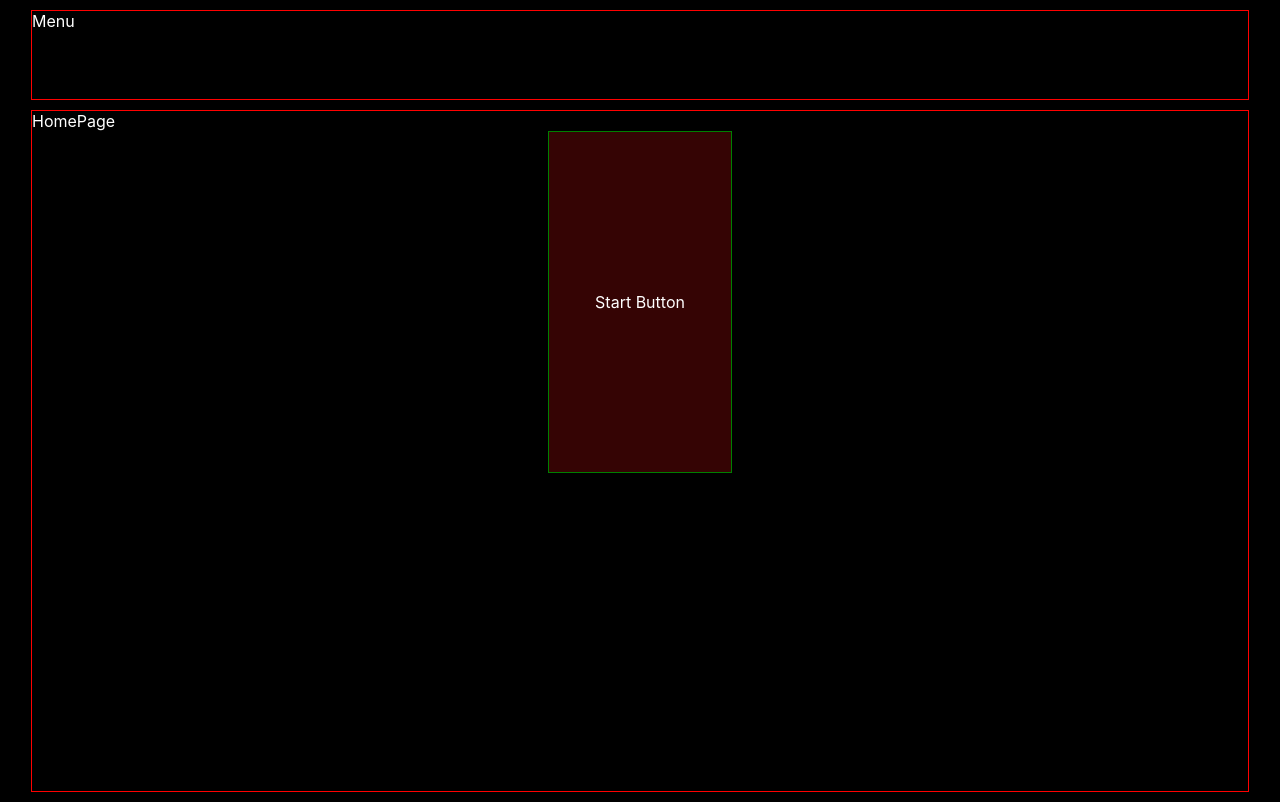
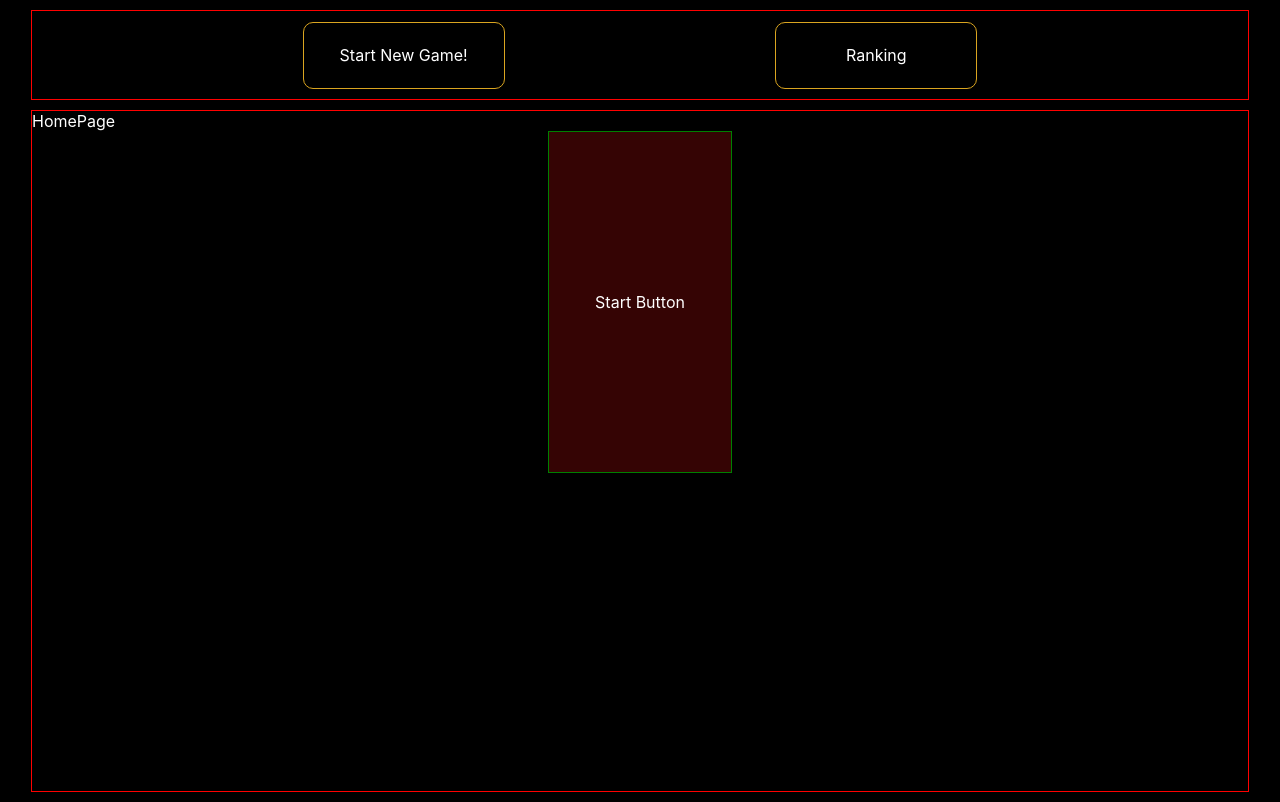
Before and after one commit to Libre255/CardMemories, a React (Create React App) app in the folder app/: page / in a window 1280 px wide. Built offline with nearby package versions, Linux system fonts and the light colour scheme.

Commit message:
feature/2-create-basic-menu-with-Home-And-Ranking v1 finish

```diff
--- a/app/src/components/Menu.tsx
+++ b/app/src/components/Menu.tsx
@@ -1,9 +1,22 @@
 import React from "react";
+import { useNavigate } from "react-router";
 
 const Menu: React.FC = () => {
+  const navigate = useNavigate();
   return (
     <div id="menu" className="testBox">
-      Menu
+      <div
+        onClick={() => {
+          navigate("/");
+          window.location.reload();
+        }}
+        className="testBox menuButtons"
+      >
+        Start New Game!
+      </div>
+      <div onClick={() => navigate("/ranking")} className="testBox menuButtons">
+        Ranking{" "}
+      </div>
     </div>
   );
 };
--- a/app/src/components/gameplayComponents/GamePlay/Card.tsx
+++ b/app/src/components/gameplayComponents/GamePlay/Card.tsx
@@ -15,14 +15,15 @@ const Card: React.FC<Props> = ({ selectedCardsState, cardState }) => {
   const [cardValue, setCards] = cardState;
   const [selectedCards, setSelectedCards] = selectedCardsState;
 
+  const flipClickedCardFaceUP = (cardDeck: CardsAPI[]) =>
+    cardDeck.map((card) => {
+      if (card.id === cardValue.id) card.flippCard = true;
+      return card;
+    });
+
   const onCardClick = () => {
     if (selectedCards.length < 2) {
-      setCards((pv) =>
-        pv.map((card) => {
-          if (card.id === cardValue.id) card.flippCard = true;
-          return card;
-        })
-      );
+      setCards((cardDeck) => flipClickedCardFaceUP(cardDeck));
       setSelectedCards((pv) => [...pv, cardValue]);
     }
   };
--- a/app/src/css/_menu.scss
+++ b/app/src/css/_menu.scss
@@ -1,4 +1,16 @@
 #menu{
   @include createBox(11vh, $mainBoxWidth);
   margin: 10px auto;
+  display: flex;
+  justify-content: space-evenly;
+  align-items: center;
+  .menuButtons{
+    @include flexCenter();
+    @include createBox(65px, 200px);
+    border: 1px solid goldenrod;
+    border-radius: 10px;
+    &:hover{
+      cursor: pointer;
+    }
+  }
 }
--- a/app/src/css/main.css
+++ b/app/src/css/main.css
@@ -2,6 +2,35 @@
   height: 11vh;
   width: 95vw;
   margin: 10px auto;
+  display: -webkit-box;
+  display: -ms-flexbox;
+  display: flex;
+  -webkit-box-pack: space-evenly;
+      -ms-flex-pack: space-evenly;
+          justify-content: space-evenly;
+  -webkit-box-align: center;
+      -ms-flex-align: center;
+          align-items: center;
+}
+
+#menu .menuButtons {
+  display: -webkit-box;
+  display: -ms-flexbox;
+  display: flex;
+  -webkit-box-pack: center;
+      -ms-flex-pack: center;
+          justify-content: center;
+  -webkit-box-align: center;
+      -ms-flex-align: center;
+          align-items: center;
+  height: 65px;
+  width: 200px;
+  border: 1px solid goldenrod;
+  border-radius: 10px;
+}
+
+#menu .menuButtons:hover {
+  cursor: pointer;
 }
 
 #homePage {
--- a/app/src/hooks/useSelectedCards.ts
+++ b/app/src/hooks/useSelectedCards.ts
@@ -9,20 +9,23 @@ const useSelectedCards = ({ setCards }: Props) => {
   const [selectedCards, setSelectedCards] = useState<CardsAPI[]>([]);
 
   useEffect(() => {
+    const resetSelectedCards = () => setSelectedCards([]);
+    const flipCardsFaceDown = () => {
+      setCards((cardDeck) =>
+        cardDeck.map((card) => {
+          if (
+            selectedCards.some((selectedCard) => selectedCard.id === card.id)
+          ) {
+            card.flippCard = false;
+          }
+          return card;
+        })
+      );
+    };
     if (selectedCards.length === 2) {
-      setTimeout(() => setSelectedCards([]), 1050);
-
+      setTimeout(resetSelectedCards, 1050);
       if (selectedCards[0].value !== selectedCards[1].value) {
-        setTimeout(() => {
-          setCards((pv) =>
-            pv.map((card) => {
-              if (card.id === selectedCards[0].id || selectedCards[1].id) {
-                card.flippCard = false;
-              }
-              return card;
-            })
-          );
-        }, 1000);
+        setTimeout(flipCardsFaceDown, 1000);
       }
     }
   }, [selectedCards, setCards]);
```
Also changed, not shown: 2 other files (tests, documents, lock files or other folders).
